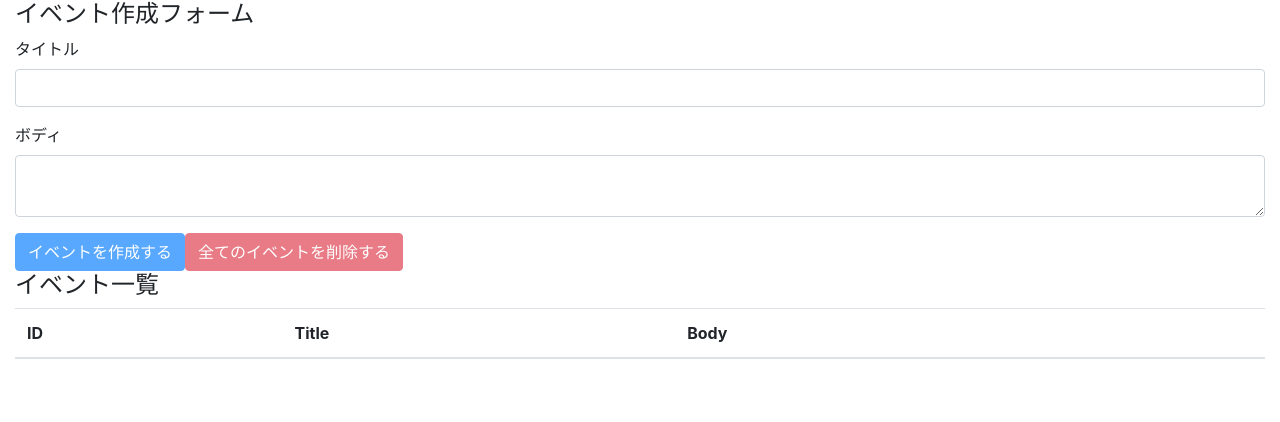
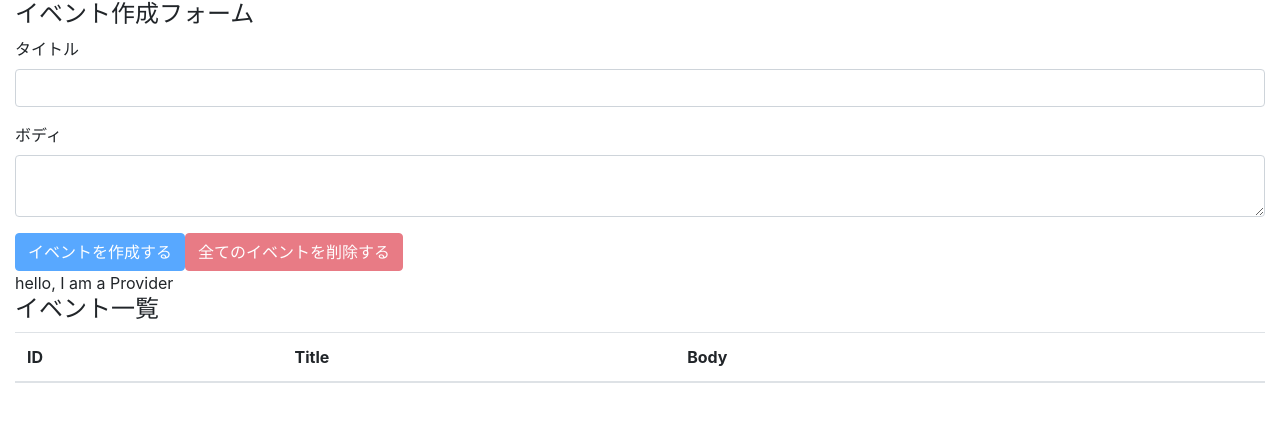
Before and after one commit to KOJI-YAMABE/react-hooks-101, a React (Create React App) app: page / in a window 1280 px wide. Shown: the top 422 px of the page. Built offline with nearby package versions, Linux system fonts and the light colour scheme.

Commit message:
setup react context provider

```diff
--- a/src/components/App.js
+++ b/src/components/App.js
@@ -1,19 +1,23 @@
 import React, { useReducer } from 'react'
 
-import 'bootstrap/dist/css/bootstrap.min.css';
+import 'bootstrap/dist/css/bootstrap.min.css'
 
 import EventForm from './EventForm.js'
 import Events from './Events'
+import AppContext from '../contexts/AppContext'
 import reducer from '../reducers'
 
+console.log({AppContext})
 const App = () => {
   const [state, dispatch] = useReducer(reducer, [])
 
   return (
-    <div className="container-fluid">
-      <EventForm state={state} dispatch={dispatch}  />
-      <Events state={state} dispatch={dispatch}  />
-    </div>
+    <AppContext.Provider value={'hello, I am a Provider'}>
+      <div className="container-fluid">
+        <EventForm state={state} dispatch={dispatch}  />
+        <Events state={state} dispatch={dispatch}  />
+      </div>
+    </AppContext.Provider>
   )
 }
 
--- a/src/components/Events.js
+++ b/src/components/Events.js
@@ -1,10 +1,14 @@
-import React from "react";
+import React, { useContext } from "react";
 
 import Event from './Event'
+import AppContext from "../contexts/AppContext"
 
 const Events = ({ state, dispatch }) => {
+  const value = useContext(AppContext)
+
   return (
     <>
+      <div>{value}</div>
       <h4>イベント一覧</h4>
       <table className="table table-hover">
         <thead>
--- a/src/contexts/AppContext.js
+++ b/src/contexts/AppContext.js
@@ -1,5 +1,5 @@
 import { createContext } from "react"
 
-const createContext = createContext()
+const AppContext = createContext()
 
 export default AppContext
```
